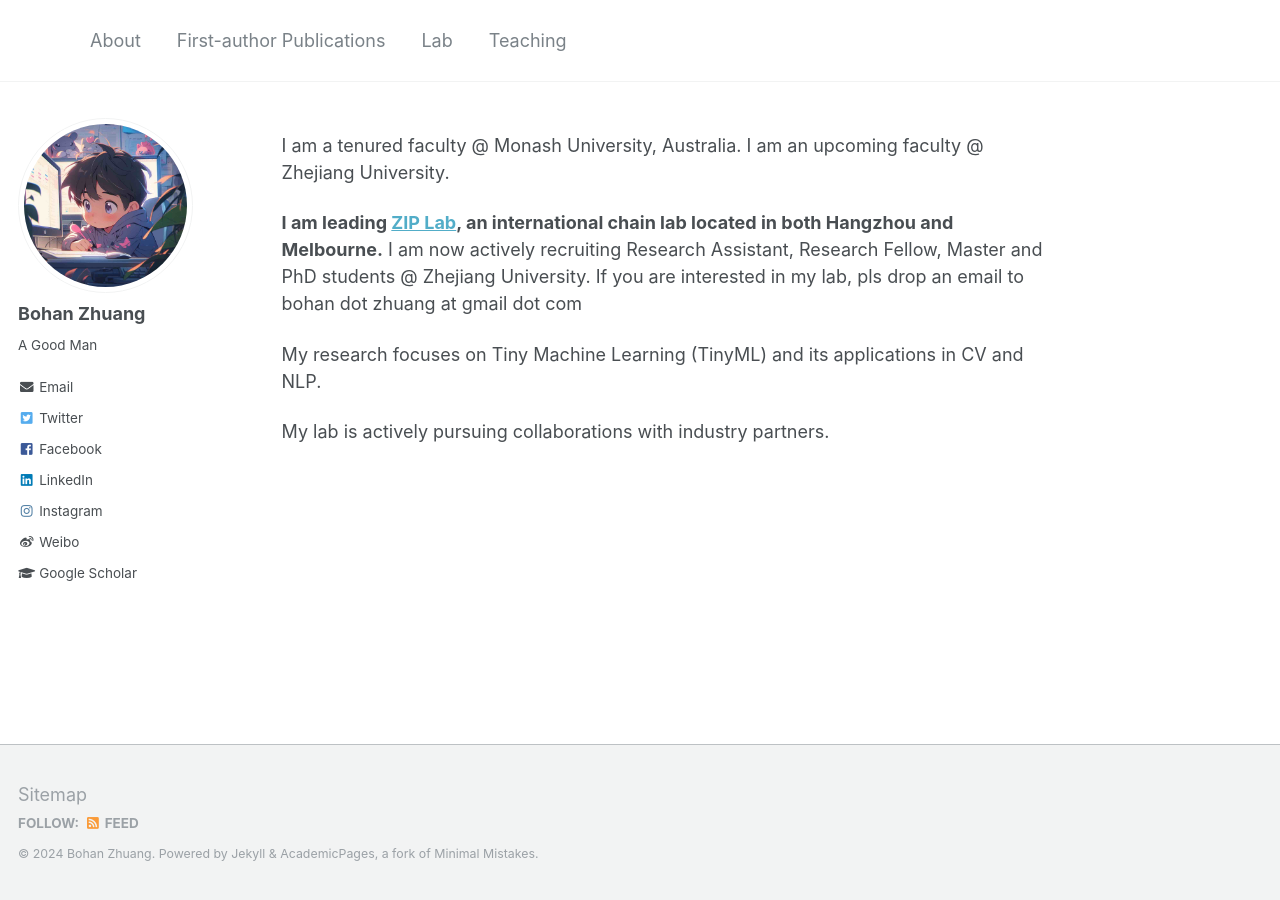
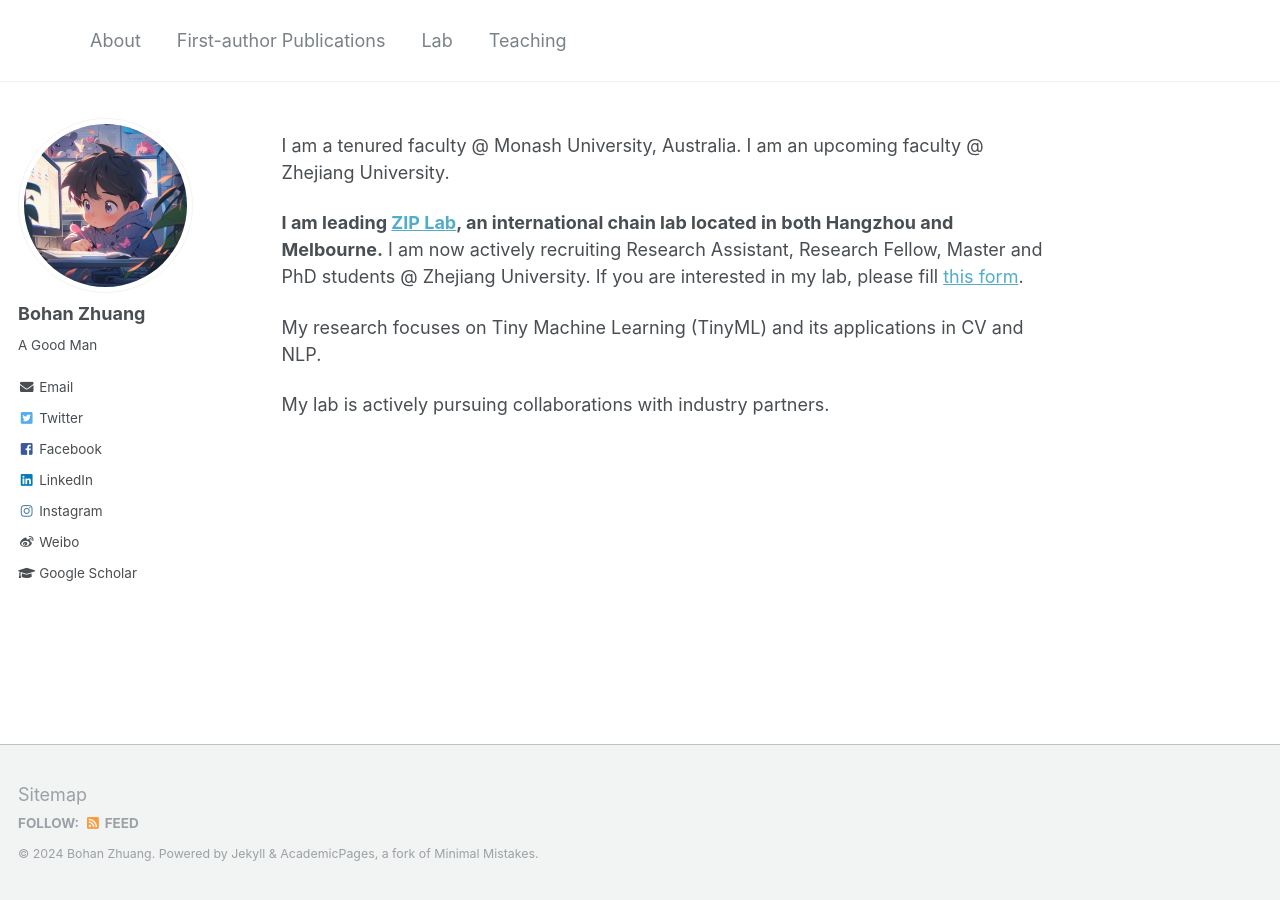
Before and after one commit to bohanzhuang/bohanzhuang.github.io, a Jekyll site: the page built from _pages/about.md, in a window 1280 px wide. Built offline with Jekyll 4.4.1, drawn with Linux system fonts in a browser that asks for light colours.

Commit message:
Update about.md

```diff
--- a/_pages/about.md
+++ b/_pages/about.md
@@ -10,7 +10,7 @@ redirect_from:
 
 I am a tenured faculty @ Monash University, Australia. I am an upcoming faculty @ Zhejiang University.
 
-**I am leading [ZIP Lab](https://ziplab.github.io/), an international chain lab located in both Hangzhou and Melbourne.** I am now actively recruiting Research Assistant, Research Fellow, Master and PhD students @ Zhejiang University. If you are interested in my lab, pls drop an email to bohan dot zhuang at gmail dot com
+**I am leading [ZIP Lab](https://ziplab.github.io/), an international chain lab located in both Hangzhou and Melbourne.** I am now actively recruiting Research Assistant, Research Fellow, Master and PhD students @ Zhejiang University. If you are interested in my lab, please fill [this form](https://forms.gle/LN6tf4dRvG7zTJwTA).
 
 My research focuses on Tiny Machine Learning (TinyML) and its applications in CV and NLP.
 
```
